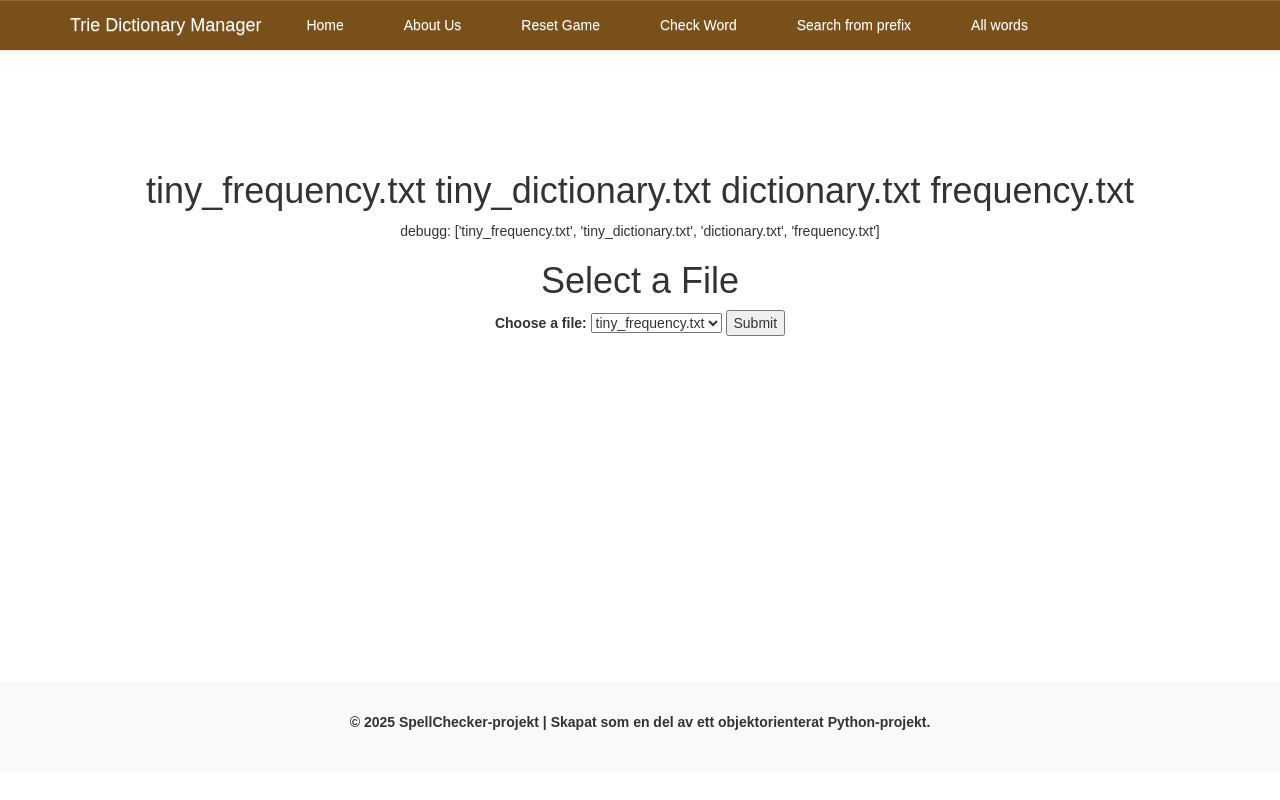
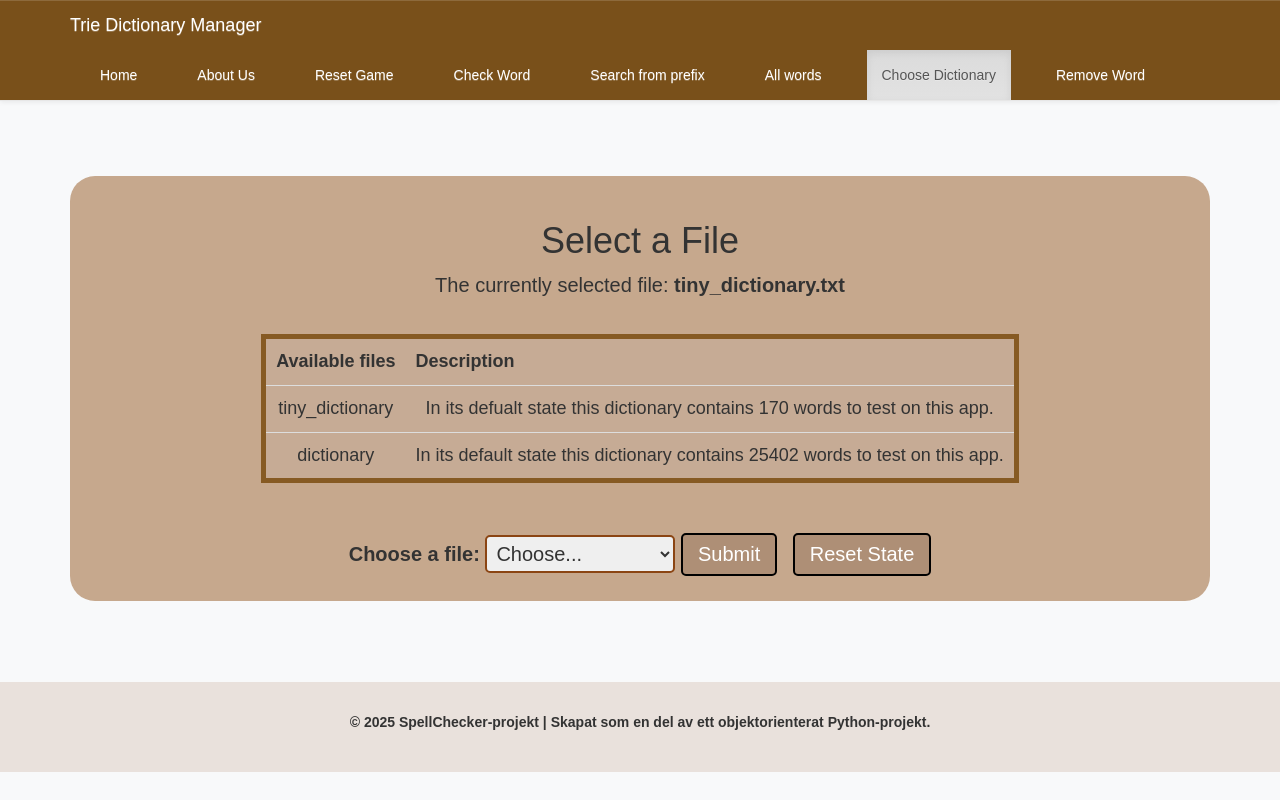
Before and after one commit to hihassan1998/spellManager, a Flask app: page /select in a window 1280 px wide. Run offline with Flask 3, Linux system fonts and the light colour scheme; some libraries are stand-ins or nearby versions.

Commit message:
added more templates and routes including removing words from dict

```diff
--- a/app.py
+++ b/app.py
@@ -16,6 +16,12 @@ app.secret_key = "my_secret_key"
 
 
 trie = Trie()
+# check if tri is int empty initally / globally
+# words = trie.get_all_words()
+# print("words from trie DS:", trie)
+# print("empty trie obj:", trie)
+# current_file should be updated from the /select route and applied
+# globaly so that initalize_ttrie used allwasy the files that is slected
 current_file = "tiny_dictionary.txt"
 
 
@@ -23,8 +29,45 @@ def initialize_trie():
     global trie
     trie = Trie()
     words_from_file = FileManager.load_words_from_file(current_file)
+    # for word in words_from_file:
+    #     trie.insert(word)
+    removed_words = session.get('removed_words', [])
     for word in words_from_file:
-        trie.insert(word)
+        if word not in removed_words:
+            trie.insert(word)
+
+
+@app.route("/remove_word", methods=['GET', "POST"])
+def remove_word():
+    """
+    Route to handle the word removal from the Trie.
+    """
+    print(session)
+    if request.method == "POST":
+        word_to_remove = request.form.get('remove_word')
+
+        if not word_to_remove:
+            return render_template('error.html', message="No word entered.")
+
+        word_to_remove = word_to_remove.strip().lower()
+        print(session)
+        if trie.search(word_to_remove):
+
+            removed_words = session.get('removed_words', [])
+            removed_words.append(word_to_remove)
+            session['removed_words'] = removed_words
+            print("Updated removed_words from seesh 1:",
+                  session.get('removed_words', []))
+
+            trie.remove(word_to_remove)
+            print(session)
+            return redirect(url_for('words'))
+        else:
+            print(session)
+            return render_template('remove_word.html', search_result="Word not found in the list", searched_word=word_to_remove, word_to_remove=word_to_remove)
+    print("Updated removed_words from sesh 2:",
+          session.get('removed_words', []))
+    return render_template('remove_word.html')
 
 
 @app.route("/", methods=['GET', 'POST'])
@@ -60,7 +103,7 @@ def search():
     prefix = request.args.get('prefix', '')
     matched_words = trie.search_prefix(prefix) if prefix else []
 
-    return render_template('search.html', words=matched_words, prefix=prefix)
+    return render_template('search.html', matched_words=matched_words, prefix=prefix)
 
 
 @app.route("/reset", methods=['GET', 'POST'])
@@ -68,34 +111,52 @@ def reset():
     """
     Reset the game session to start a new game.
     """
+    global current_file
+    current_file = "tiny_dictionary.txt"
+    # re initiallize from start
     session.clear()
-    # return redirect("/~hahi24/dbwebb-kurser/oopython/me/kmom04/yahtzee3/app.cgi")
+    initialize_trie()
+
     return redirect(url_for('main'))
 
 
-@app.route("/select", methods=['GET','POST'])
+@app.route("/select", methods=['GET', 'POST'])
 def select():
     """
-    Route for the about page
+    Route for the select page
     """
+    global current_file
     list_files = FileManager.get_available_files()
-    print("file names:", list_files)
-    # initialize_trie()
+    prompt = None
+    if request.method == 'POST':
+        selected_file = request.form.get('file')
+
+        if selected_file is None:
+            prompt = "Please select a file. !!!"
+            print(prompt)
+        else:
+            current_file = selected_file
+            session.clear()
+            initialize_trie()
+
     return render_template('select.html',
-                           list_files=list_files
+                           list_files=list_files,
+                           current_file=current_file,
+                           prompt=prompt
                            )
 
-@app.route("/words", methods=['GET','POST'])
+
+@app.route("/words", methods=['GET', 'POST'])
 def words():
     """
     Route for the about page
     """
-    list_files = FileManager.get_available_files()
-    print("file names:", list_files)
+    global current_file
+    # print("file name from words route gets global:", current_file)
     initialize_trie()
-    words_in_list = trie.get_all_words()
+    # words_in_list = trie.get_all_words()
     # for word in words_in_list:
-        # print(word)
+    # print(word)
     # print("the words returned:", words_in_list)
     total_nodes = trie.size()
     # all_words_list = trie.search_prefix('')
@@ -105,7 +166,7 @@ def words():
                            #    words=sorted_words,
                            words=sorted_words,
                            total_nodes=total_nodes,
-                           list_files=list_files
+                           current_file=current_file
                            )
 
 
@@ -117,37 +178,12 @@ def about():
     return render_template("about.html")
 
 
-@app.route('/check_word', methods=['POST'])
-def add_entry():
-    """
-    Add a new entry to the leaderboard with the player's name and score.
-    """
-    # filename = Path("leaderboard.txt")
-
-    player_name = request.form['player_name']
-
-    session['player_name_submitted'] = True
-
-    return redirect(url_for('check_word'))
-
-
 @app.route('/delete_mode', methods=['POST'])
 def delete_mode():
     """
     Toggle the delete mode on the leaderboard page.
     """
     session['delete_mode'] = not session.get('delete_mode', False)
-    return redirect(url_for('leaderboard'))
-
-
-@app.route('/leaderboard/<int:index>', methods=['POST'])
-def delete_entry(index):
-    """
-    Delete a specific leaderboard entry at its index.
-    """
-    # leaderboard_obj = Leaderboard.load("leaderboard.txt")
-    # leaderboard_obj.remove_entry(index)
-
     return redirect(url_for('leaderboard'))
 
 
--- a/src/file_manager.py
+++ b/src/file_manager.py
@@ -1,14 +1,23 @@
 import os
+
 
 class FileManager:
     DIRECTORY = "filestxt"
 
     @staticmethod
     def get_available_files():
-        return [f for f in os.listdir(FileManager.DIRECTORY) if f.endswith(".txt")]
+        files = os.listdir(FileManager.DIRECTORY)
+        txt_files = []
+        for file in files:
+            if file.endswith(".txt"):
+                txt_files.append(file)
+        return txt_files
 
     @staticmethod
     def load_words_from_file(filename):
         path = os.path.join(FileManager.DIRECTORY, filename)
-        with open(path, "r", encoding="utf-8") as f:
-            return [line.strip() for line in f.readlines()]
+        with open(path, "r", encoding="utf-8") as file:
+            words = []
+            for line in file:
+                words.append(line.strip())
+        return words
--- a/static/styles/style.css
+++ b/static/styles/style.css
@@ -7,6 +7,9 @@ body {
 body {
     display: flex;
     flex-direction: column;
+    /* background-color: #c7ae9a51; */
+    background: #f8f9fa;
+
     padding-top: 4em !important;
     padding-bottom: 2em !important;
     font-family: Arial, sans-serif;
@@ -208,6 +211,20 @@ input[type="text"]:focus {
     box-shadow: 0px 0px 8px rgba(0, 0, 0, 0.7);
 }
 
+select {
+    padding: 5px;
+    border: 2px solid #8B4513;
+    border-radius: 5px;
+    outline: none;
+    transition: all 0.3s ease-in-out;
+}
+
+select:hover,
+select:focus {
+    border: 3px solid #5A2D0C;
+    box-shadow: 0px 0px 8px rgba(0, 0, 0, 0.7);
+}
+
 /* footer stylings */
 footer {
     flex-shrink: 0;
@@ -215,7 +232,10 @@ footer {
     flex-direction: column;
     margin-bottom: 0 auto;
     padding: 10px;
-    background: #f8f9fa;
+    /* background: #f8f9fa; */
+    background-color: #c7ae9a51;
+
+    /* background: #f8f9fa; */
 }
 
 /* table stylings */
@@ -226,8 +246,13 @@ table {
     font-size: 18px;
     text-align: left;
     border: 5px solid #333;
-    border-radius: 25px;
     padding: 25px;
+}
+
+.brown-table {
+    border: solid 5px #865a23;
+    background-color: #c7ae9a98;
+
 }
 
 th,
@@ -242,7 +267,7 @@ tr {
 }
 
 tr:hover {
-    background-color: #f2f2f2;
+    background-color: #c7ae9a98;
 }
 
 .hoverable:hover {
@@ -253,9 +278,14 @@ tr:hover {
     display: flex;
     flex-direction: row;
     justify-content: space-around;
+    align-items: center
     /* gap: 50px; */
 }
 
+.centered-container {
+    display: flex;
+    justify-content: center;
+}
 @media (max-width: 768px) {
     .game-contianer {
         display: flex;
@@ -271,21 +301,3 @@ tr:hover {
         padding: 0px;
     }
 }
-
-.game-contianer-col {
-    display: flex;
-    flex-direction: row;
-}
-
-/* laderboard stylings */
-
-.leaderboard-table {
-    border: solid 5px #333;
-    background-color: #f5f5f5;
-
-}
-
-.leaderboard-container {
-    display: flex;
-    justify-content: center;
-}
--- a/templates/check_word.html
+++ b/templates/check_word.html
@@ -1,4 +1,5 @@
 {% include 'header.html' %}
+<main>
 
 <div class="container" role="home">
     <form style="background: rgba(180, 138, 101, 0.724); padding:25px;  border-radius:25px; " method="POST"
@@ -27,5 +28,6 @@
 
 </div>
 
+</main>
 
 {% include 'footer.html' %}
--- a/templates/header.html
+++ b/templates/header.html
@@ -45,8 +45,14 @@
                     <li {%- if request.path=="/search" %} class="active" {% endif %}><a
                             href="{{ url_for('search') }}">Search from prefix</a>
                     </li>
-                    <li {%- if request.path=="/words" %} class="active" {% endif %}><a
-                            href="{{ url_for('words') }}">All words</a>
+                    <li {%- if request.path=="/words" %} class="active" {% endif %}><a href="{{ url_for('words') }}">All
+                            words</a>
+                    </li>
+                    <li {%- if request.path=="/select" %} class="active" {% endif %}><a
+                            href="{{ url_for('select') }}">Choose Dictionary</a>
+                    </li>
+                    <li {%- if request.path=="/remove_word" %} class="active" {% endif %}><a
+                            href="{{ url_for('remove_word') }}">Remove Word</a>
                     </li>
                 </ul>
             </div>
--- a/templates/select.html
+++ b/templates/select.html
@@ -1,30 +1,54 @@
 {% include 'header.html' %}
 
 <div class="container" role="home">
-    <h1>
-        {% for file in list_files %}
-        <tr>
-            <td>
-                {{ file }}
-            </td>
-        </tr>
-        {% endfor %}
-    </h1>
-    debugg: {{list_files}}
+    <div
+        style="background: rgba(180, 138, 101, 0.724); padding:25px;  border-radius:25px;  font-size: 2rem; margin-top:25px;">
 
         <h1>Select a File</h1>
-    <form method="POST" action="/words">
+        <p>The currently selected file: <b> {{current_file}} </b></p>
+        <div class="centered-container">
+
+            <table class="brown-table">
+                <tr>
+                    <th>Available files</th>
+                    <th>Description</th>
+                </tr>
+                <tr>
+                    <td>tiny_dictionary</td>
+                    <td>In its defualt state this dictionary contains 170 words to test on this app.</td>
+                </tr>
+                <tr>
+                    <td>dictionary</td>
+                    <td>In its default state this dictionary contains 25402 words to test on this app.</td>
+                </tr>
+            </table>
+        </div>
+        {% if prompt %}
+        <div class="centered-container">
+            <hr>
+            <p
+                style=" color:red; background: yellow; padding:25px; font-weight:bolder;  border-radius:25px;  font-size: 2rem; margin-top:25px;">
+                {{ prompt }}</p>
+            <hr>
+        </div>
+        {% endif %}
+        <form method="POST" action="/select" style="display: inline-block; margin-right: 10px;">
             <label for="file-select">Choose a file:</label>
-        <select name="file" id="file-select">
+            <select class="" name="file" id="file-select">
+                <option value="" disabled selected>Choose...</option>
                 {% for file in list_files %}
                 <option value="{{ file }}">{{ file }}</option>
                 {% endfor %}
             </select>
-        <button type="submit">Submit</button>
+            <button class="btn-custom-brown" type="submit">Submit</button>
+        </form>
+        <form method="GET" action="/reset" style="display: inline-block;">
+            <button class="btn-custom-brown">Reset State</button>
         </form>
 
+
+    </div>
 </div>
 
 
-
 {% include 'footer.html' %}
```
Also changed, not shown: templates/all_words.html (+4 -29 lines), templates/index.html (+11 -3 lines), templates/remove_word.html (added, +30 -0 lines), templates/search.html (+15 -11 lines), static/img/five.jpg (deleted), static/img/four.jpg (deleted), static/img/leaf_256x256.png (deleted), static/img/one.jpg (deleted), static/img/six.jpg (deleted), static/img/three.jpg (deleted), static/img/two.jpg (deleted), static/img/words11.png (added), static/img/words33.png (added). Lines whose indentation alone changed are shown as unchanged.
